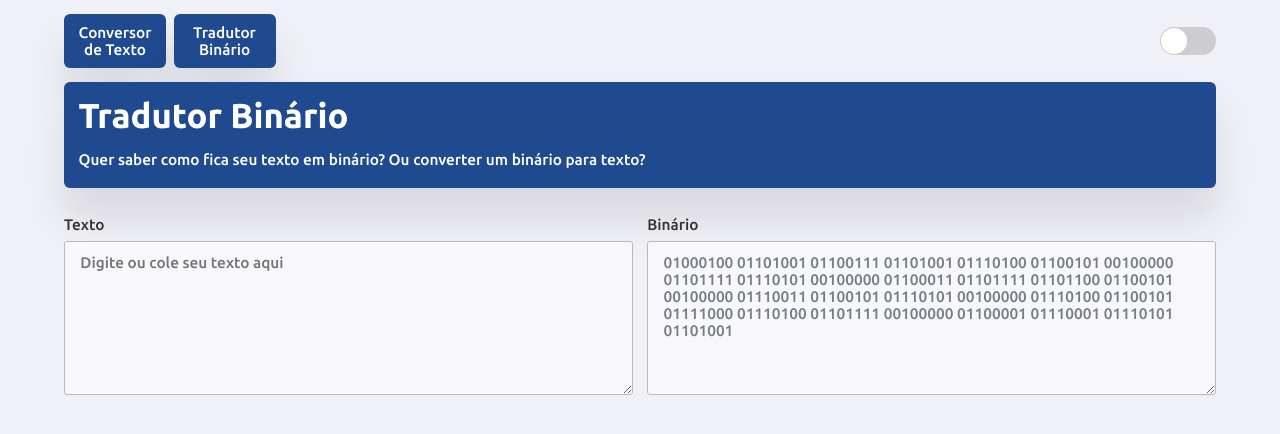
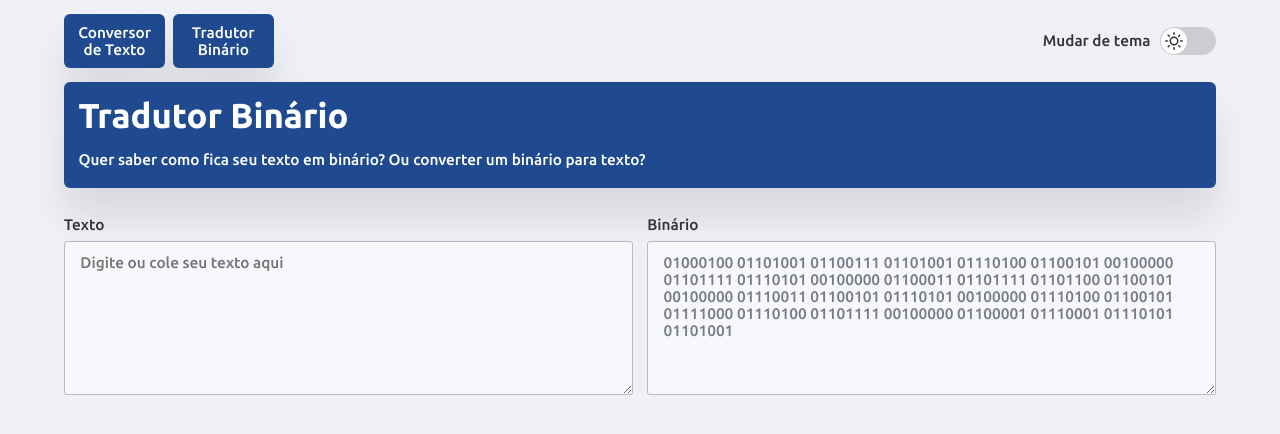
Before and after one commit to Robson16/converttext-app, a React (Create React App) app: page /binary-translator in a window 1280 px wide. Shown: the top 434 px of the page. Built offline with nearby package versions, Linux system fonts and the light colour scheme.

Commit message:
Accessibility fix for the theme toggler

```diff
--- a/package.json
+++ b/package.json
@@ -12,6 +12,7 @@
     "polished": "^4.1.3",
     "react": "^17.0.2",
     "react-dom": "^17.0.2",
+    "react-icons": "^4.3.1",
     "react-router-dom": "^6.1.1",
     "react-scripts": "4.0.3",
     "react-switch": "^6.0.0",
--- a/src/components/Navbar/index.tsx
+++ b/src/components/Navbar/index.tsx
@@ -2,6 +2,7 @@ import { shade } from 'polished';
 import React, { useContext } from 'react';
 import Switch from 'react-switch';
 import { ThemeContext } from 'styled-components';
+import { FiSun, FiMoon } from 'react-icons/fi';
 import { AppContext } from '../../context/AppContext';
 import { Container, NavGrid, NavLink } from './styles';
 
@@ -15,14 +16,33 @@ const Navbar: React.FC = () => {
         <NavLink to="/">Conversor de Texto</NavLink>
         <NavLink to="/binary-translator">Tradutor Binário</NavLink>
       </NavGrid>
+
+      <label
+        htmlFor="toggle-theme"
+        style={{ display: 'flex', alignItems: 'center', gap: '1rem' }}
+      >
+        <span>Mudar de tema</span>
         <Switch
+          id="toggle-theme"
+          name="toggle-theme"
           onChange={toggleTheme}
           checked={title === 'dark'}
           checkedIcon={false}
           uncheckedIcon={false}
+          // eslint-disable-next-line prettier/prettier
+          checkedHandleIcon={(
+            <FiMoon
+              size={20}
+              color={colors.background}
+              style={{ margin: '3px' }}
+            />
+            // eslint-disable-next-line prettier/prettier
+          )}
+          uncheckedHandleIcon={<FiSun size={18} style={{ margin: '4px' }} />}
           onColor={colors.primary}
           offColor={shade(0.15, colors.background)}
         />
+      </label>
     </Container>
   );
 };
```
Also changed, not shown: .eslintrc.json, 1 other file (tests, documents, lock files or other folders). Lines whose indentation alone changed are shown as unchanged.
